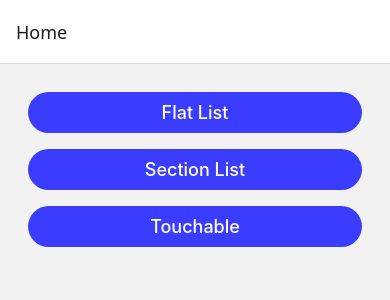
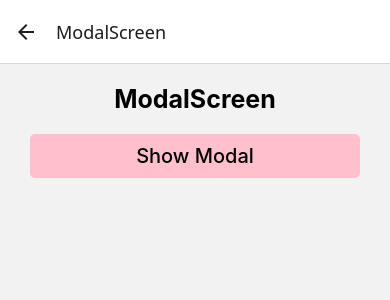
Before and after one commit to AnkitM18-tech/react-native, a React Native app in the folder flatlist/: screen /ModalScreen in a window 390 px wide. Shown: the top 300 px of the page. Built offline with nearby package versions, Linux system fonts and the light colour scheme.

Commit message:
Modal Component

```diff
--- a/flatlist/src/RootNavigator.tsx
+++ b/flatlist/src/RootNavigator.tsx
@@ -3,12 +3,14 @@ import HomeScreen from './screens/HomeScreen';
 import FlatListScreen from './screens/FlatListScreen';
 import SectionListScreen from './screens/SectionListScreen';
 import TouchableScreen from './screens/TouchableScreen';
+import ModalScreen from './screens/ModalScreen';
 
 export type RootStackParamsList = {
   Home: undefined;
   FlatListScreen: undefined;
   SectionListScreen: undefined;
   TouchableScreen: undefined;
+  ModalScreen: undefined;
 };
 
 const Stack = createStackNavigator<RootStackParamsList>();
@@ -19,6 +21,7 @@ const RootNavigator: React.FC = () => {
       <Stack.Screen name="FlatListScreen" component={FlatListScreen} />
       <Stack.Screen name="SectionListScreen" component={SectionListScreen} />
       <Stack.Screen name="TouchableScreen" component={TouchableScreen} />
+      <Stack.Screen name="ModalScreen" component={ModalScreen} />
     </Stack.Navigator>
   );
 };
--- a/flatlist/src/screens/HomeScreen.tsx
+++ b/flatlist/src/screens/HomeScreen.tsx
@@ -18,6 +18,11 @@ const topics = [
     id: 3,
     title: 'Touchable',
     screen: 'TouchableScreen',
+  },
+  {
+    id: 4,
+    title: 'Modal',
+    screen: 'ModalScreen',
   },
 ];
 
--- /dev/null
+++ b/flatlist/src/screens/ModalScreen.tsx
@@ -0,0 +1,80 @@
+import {useState} from 'react';
+import {Modal, StyleSheet, Text, TouchableOpacity, View} from 'react-native';
+
+const ModalScreen: React.FC = () => {
+  const [showModal, setShowModal] = useState(false);
+  return (
+    <View style={styles.container}>
+      <Text style={styles.headerText}>ModalScreen</Text>
+      <TouchableOpacity
+        onPress={() => setShowModal(!showModal)}
+        style={styles.btn}>
+        <Text style={styles.btnText}>Show Modal</Text>
+      </TouchableOpacity>
+
+      <Modal
+        animationType="slide"
+        visible={showModal}
+        onRequestClose={() => setShowModal(false)}
+        transparent={true}>
+        <View style={styles.centerView}>
+          <View style={styles.modalView}>
+            <Text style={styles.headerText}>Modal Component</Text>
+            <TouchableOpacity
+              onPress={() => setShowModal(false)}
+              style={styles.btn}>
+              <Text style={styles.btnText}>Close Modal</Text>
+            </TouchableOpacity>
+          </View>
+        </View>
+      </Modal>
+    </View>
+  );
+};
+
+export default ModalScreen;
+
+const styles = StyleSheet.create({
+  container: {
+    flex: 1,
+    padding: 20,
+    gap: 10,
+  },
+  headerText: {
+    fontSize: 25,
+    fontWeight: 'bold',
+    textAlign: 'center',
+  },
+  btn: {
+    backgroundColor: 'pink',
+    padding: 10,
+    alignItems: 'center',
+    margin: 10,
+    minWidth: 250,
+    borderRadius: 5,
+  },
+  btnText: {
+    fontSize: 20,
+    fontWeight: '500',
+  },
+  centerView: {
+    flex: 1,
+    justifyContent: 'center',
+    alignItems: 'center',
+    backgroundColor: 'rgba(0,0,255,0.5)',
+  },
+  modalView: {
+    backgroundColor: '#dadada',
+    borderRadius: 20,
+    padding: 35,
+    alignItems: 'center',
+    shadowColor: '#000',
+    shadowOffset: {
+      width: 0,
+      height: 2,
+    },
+    shadowOpacity: 0.25,
+    shadowRadius: 4,
+    elevation: 5,
+  },
+});
```
